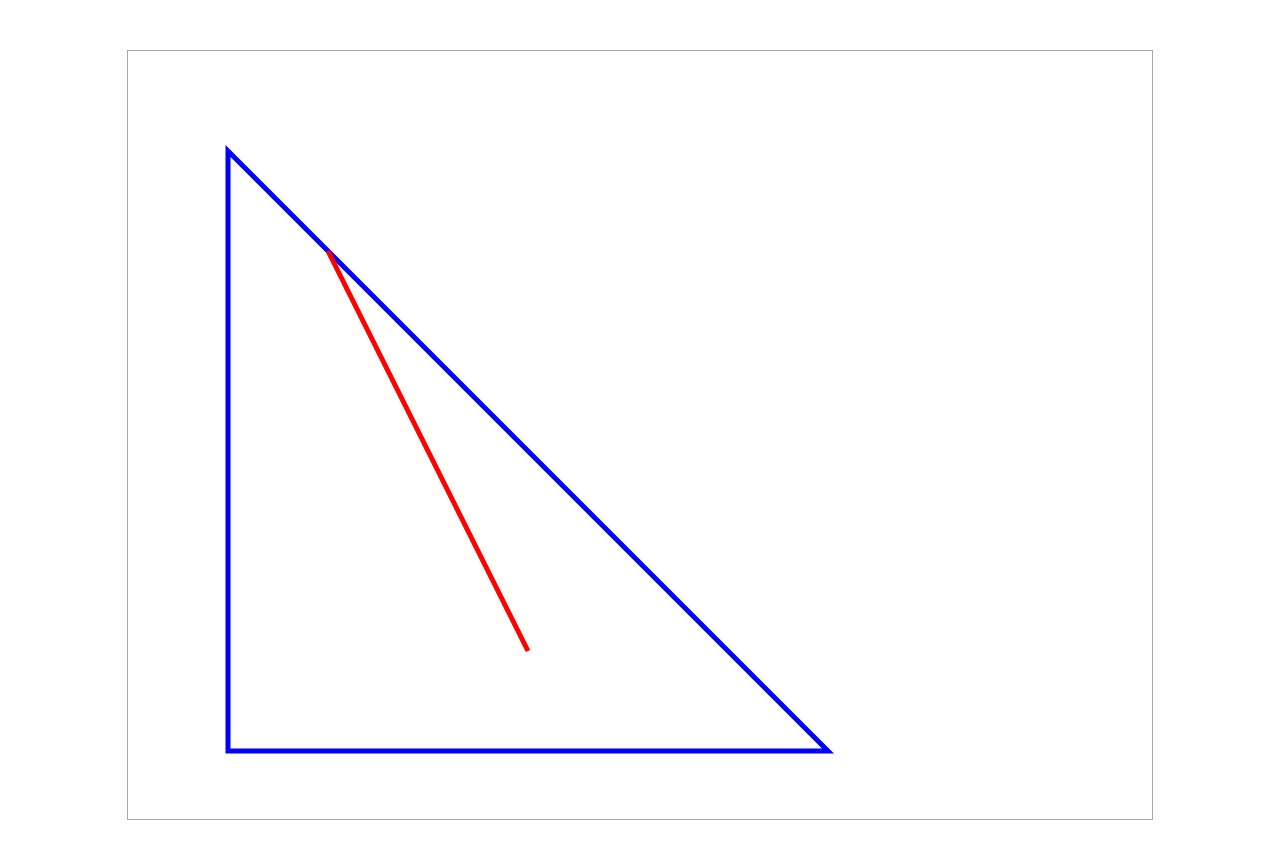
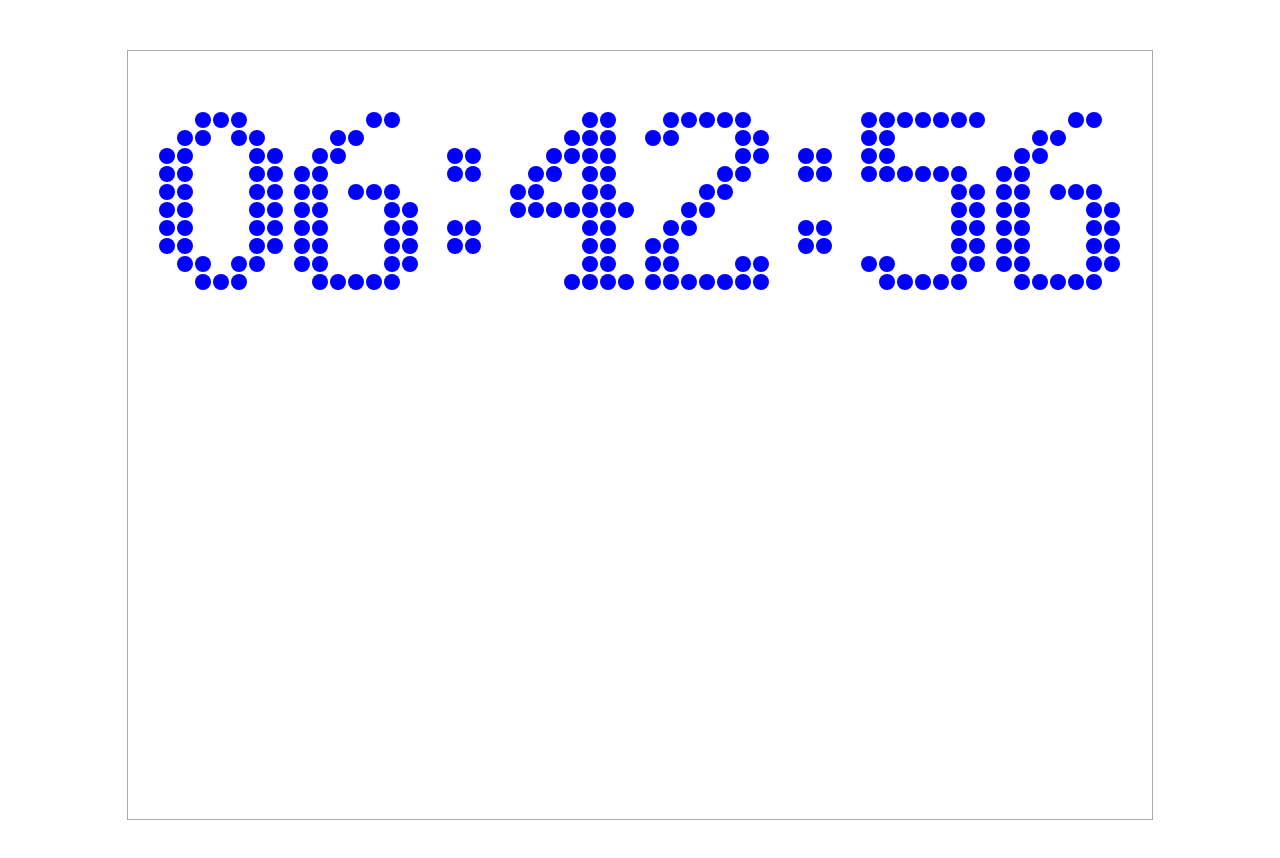
Before and after one commit to chenhuiyangxin/practise, a plain HTML site: page painting/countDown.html in a window 1280 px wide. Drawn offline with Linux system fonts and the light colour scheme.

Commit message:
countdown

```diff
--- a/painting/countDown.html
+++ b/painting/countDown.html
@@ -7,29 +7,8 @@
 <body>
 	<canvas id="canvas" style="border:1px solid #aaa;display:block;margin:50px auto"></canvas>
 
-	<script>
-		window.onload = function () {
-			var canvas = document.getElementById('canvas');
-			canvas.width = 1024;
-			canvas.height = 768;
-			var context = canvas.getContext("2d");
-			context.beginPath();
-			context.moveTo(100,100);
-			context.lineTo(700,700);
-			context.lineTo(100,700);
-			context.lineTo(100,100);
-			context.closePath();
-			context.lineWidth = 5;
-			context.strokeStyle = "blue"
-			context.stroke();
-			context.beginPath();
-			context.moveTo(200,200);
-			context.lineTo(400,600);
-			context.closePath();
-			context.strokeStyle = "red";
-			context.stroke();
 
-		}
-	</script>
 </body>
+<script type="text/javascript" src="digit.js"></script>
+<script type="text/javascript" src="countdown.js"></script>
 </html>
--- /dev/null
+++ b/painting/countdown.js
@@ -0,0 +1,54 @@
+var window_width = 1024;
+var window_height = 768;
+var radius = 8;
+var margin_top = 60;
+var margin_left = 30;
+var endTime = new Date(2015,4,2,18,47,52);
+var csts = 0;
+
+window.onload = function () {
+			var canvas = document.getElementById('canvas');
+			canvas.width = window_width;
+			canvas.height = window_height;
+			var context = canvas.getContext("2d");
+			csts = getcsts();
+			render(context);
+
+		}
+function getcsts () {
+	var curTime = new Date();
+	var ret = endTime.getTime() - curTime.getTime();
+	ret = Math.round(ret/1000)
+
+	return ret>=0?ret:0;
+}
+
+function render (cxt) {
+	var hours = parseInt(csts/3600);
+	var minutes = parseInt((csts - hours*3600)/60);
+	var seconds = csts%60;
+
+	renderDigit(margin_left,margin_top,parseInt(hours/10),cxt);
+	renderDigit(margin_left + 15*(radius+1),margin_top,parseInt(hours%10),cxt);
+	renderDigit(margin_left + 30*(radius+1),margin_top,10,cxt);
+	renderDigit(margin_left + 39*(radius+1),margin_top,parseInt(minutes/10),cxt);
+	renderDigit(margin_left + 54*(radius+1),margin_top,parseInt(minutes%10),cxt);
+	renderDigit(margin_left + 69*(radius+1),margin_top,10,cxt);
+	renderDigit(margin_left + 78*(radius+1),margin_top,parseInt(seconds/10),cxt);
+	renderDigit(margin_left + 93*(radius+1),margin_top,parseInt(seconds%10),cxt);
+
+}
+
+function renderDigit(x,y,num,cxt){
+	cxt.fillStyle = "blue";
+	for(var i = 0;i<digit[num].length;i++){
+		for(var j = 0;j<digit[num][i].length;j++){
+			if(digit[num][i][j] == 1){
+				cxt.beginPath();
+				cxt.arc(x+j*2*(radius+1)+(radius+1),y+i*2*(radius+1)+(radius+1),radius,0,2*Math.PI);
+				cxt.closePath();
+				cxt.fill();
+			}
+		}
+	}
+}
--- /dev/null
+++ b/painting/digit.js
@@ -0,0 +1,135 @@
+digit =
+    [
+        [
+            [0,0,1,1,1,0,0],
+            [0,1,1,0,1,1,0],
+            [1,1,0,0,0,1,1],
+            [1,1,0,0,0,1,1],
+            [1,1,0,0,0,1,1],
+            [1,1,0,0,0,1,1],
+            [1,1,0,0,0,1,1],
+            [1,1,0,0,0,1,1],
+            [0,1,1,0,1,1,0],
+            [0,0,1,1,1,0,0]
+        ],//0
+        [
+            [0,0,0,1,1,0,0],
+            [0,1,1,1,1,0,0],
+            [0,0,0,1,1,0,0],
+            [0,0,0,1,1,0,0],
+            [0,0,0,1,1,0,0],
+            [0,0,0,1,1,0,0],
+            [0,0,0,1,1,0,0],
+            [0,0,0,1,1,0,0],
+            [0,0,0,1,1,0,0],
+            [1,1,1,1,1,1,1]
+        ],//1
+        [
+            [0,1,1,1,1,1,0],
+            [1,1,0,0,0,1,1],
+            [0,0,0,0,0,1,1],
+            [0,0,0,0,1,1,0],
+            [0,0,0,1,1,0,0],
+            [0,0,1,1,0,0,0],
+            [0,1,1,0,0,0,0],
+            [1,1,0,0,0,0,0],
+            [1,1,0,0,0,1,1],
+            [1,1,1,1,1,1,1]
+        ],//2
+        [
+            [1,1,1,1,1,1,1],
+            [0,0,0,0,0,1,1],
+            [0,0,0,0,1,1,0],
+            [0,0,0,1,1,0,0],
+            [0,0,1,1,1,0,0],
+            [0,0,0,0,1,1,0],
+            [0,0,0,0,0,1,1],
+            [0,0,0,0,0,1,1],
+            [1,1,0,0,0,1,1],
+            [0,1,1,1,1,1,0]
+        ],//3
+        [
+            [0,0,0,0,1,1,0],
+            [0,0,0,1,1,1,0],
+            [0,0,1,1,1,1,0],
+            [0,1,1,0,1,1,0],
+            [1,1,0,0,1,1,0],
+            [1,1,1,1,1,1,1],
+            [0,0,0,0,1,1,0],
+            [0,0,0,0,1,1,0],
+            [0,0,0,0,1,1,0],
+            [0,0,0,1,1,1,1]
+        ],//4
+        [
+            [1,1,1,1,1,1,1],
+            [1,1,0,0,0,0,0],
+            [1,1,0,0,0,0,0],
+            [1,1,1,1,1,1,0],
+            [0,0,0,0,0,1,1],
+            [0,0,0,0,0,1,1],
+            [0,0,0,0,0,1,1],
+            [0,0,0,0,0,1,1],
+            [1,1,0,0,0,1,1],
+            [0,1,1,1,1,1,0]
+        ],//5
+        [
+            [0,0,0,0,1,1,0],
+            [0,0,1,1,0,0,0],
+            [0,1,1,0,0,0,0],
+            [1,1,0,0,0,0,0],
+            [1,1,0,1,1,1,0],
+            [1,1,0,0,0,1,1],
+            [1,1,0,0,0,1,1],
+            [1,1,0,0,0,1,1],
+            [1,1,0,0,0,1,1],
+            [0,1,1,1,1,1,0]
+        ],//6
+        [
+            [1,1,1,1,1,1,1],
+            [1,1,0,0,0,1,1],
+            [0,0,0,0,1,1,0],
+            [0,0,0,0,1,1,0],
+            [0,0,0,1,1,0,0],
+            [0,0,0,1,1,0,0],
+            [0,0,1,1,0,0,0],
+            [0,0,1,1,0,0,0],
+            [0,0,1,1,0,0,0],
+            [0,0,1,1,0,0,0]
+        ],//7
+        [
+            [0,1,1,1,1,1,0],
+            [1,1,0,0,0,1,1],
+            [1,1,0,0,0,1,1],
+            [1,1,0,0,0,1,1],
+            [0,1,1,1,1,1,0],
+            [1,1,0,0,0,1,1],
+            [1,1,0,0,0,1,1],
+            [1,1,0,0,0,1,1],
+            [1,1,0,0,0,1,1],
+            [0,1,1,1,1,1,0]
+        ],//8
+        [
+            [0,1,1,1,1,1,0],
+            [1,1,0,0,0,1,1],
+            [1,1,0,0,0,1,1],
+            [1,1,0,0,0,1,1],
+            [0,1,1,1,0,1,1],
+            [0,0,0,0,0,1,1],
+            [0,0,0,0,0,1,1],
+            [0,0,0,0,1,1,0],
+            [0,0,0,1,1,0,0],
+            [0,1,1,0,0,0,0]
+        ],//9
+        [
+            [0,0,0,0],
+            [0,0,0,0],
+            [0,1,1,0],
+            [0,1,1,0],
+            [0,0,0,0],
+            [0,0,0,0],
+            [0,1,1,0],
+            [0,1,1,0],
+            [0,0,0,0],
+            [0,0,0,0]
+        ]//:
+    ];
```
